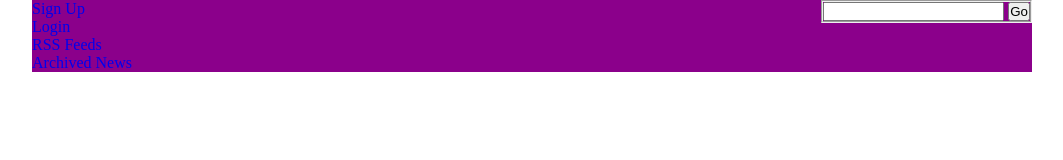
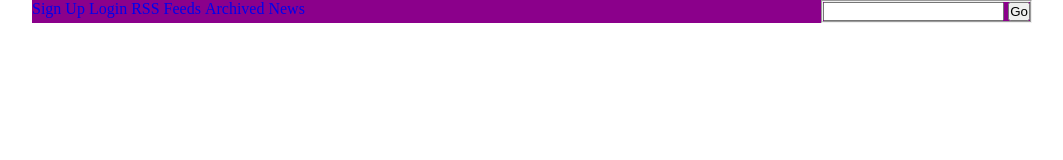
Before and after one commit to Gihan-Madhusankha/HTML-CSS-web-01, a plain HTML site: page html_css_web01/index.html in a window 1280 px wide. Shown: the whole page, without its empty margins (108-1171 px from the left). Drawn offline with Linux system fonts and the light colour scheme.

Commit message:
Links are display inline block

```diff
--- a/html_css_web01/assets/css/style.css
+++ b/html_css_web01/assets/css/style.css
@@ -25,6 +25,10 @@ a {
     list-style: none;
 }
 
+.top-bar-links ul li{
+    display: inline-block;
+}
+
 .site-search{
     float: right;
 }
```
